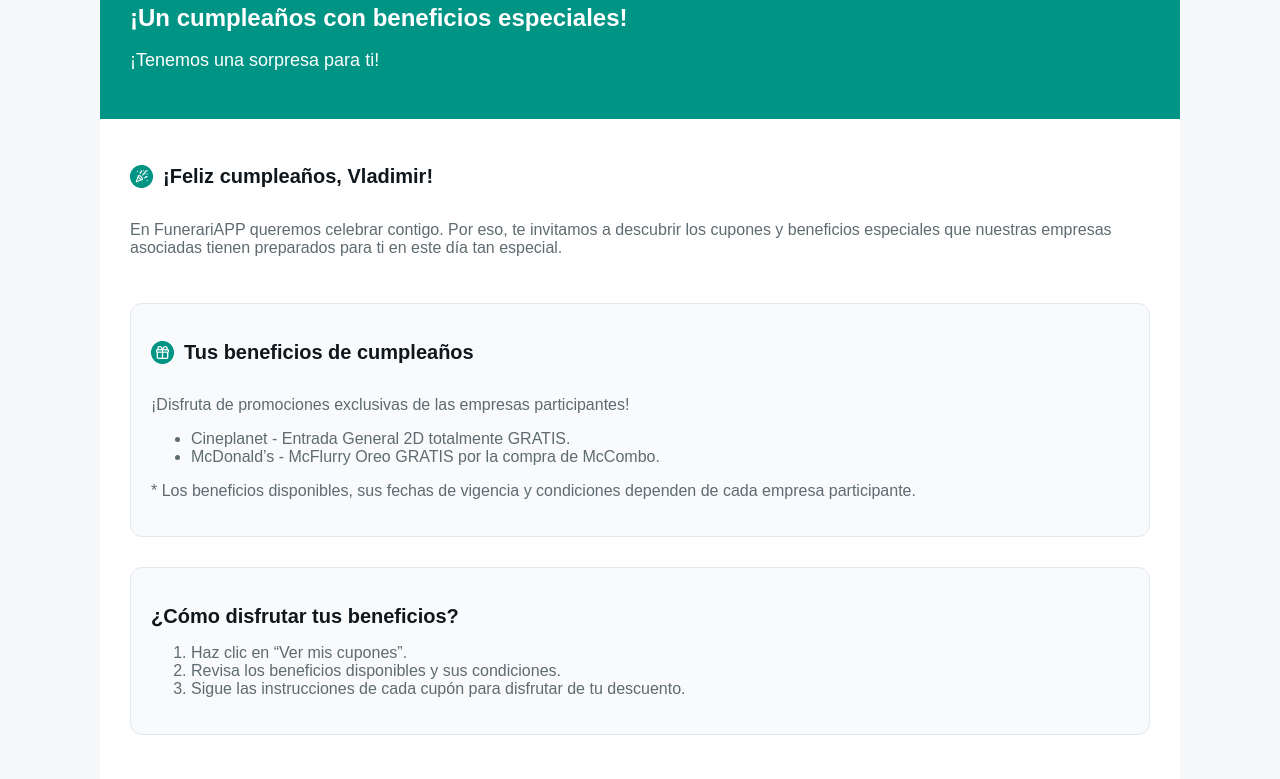
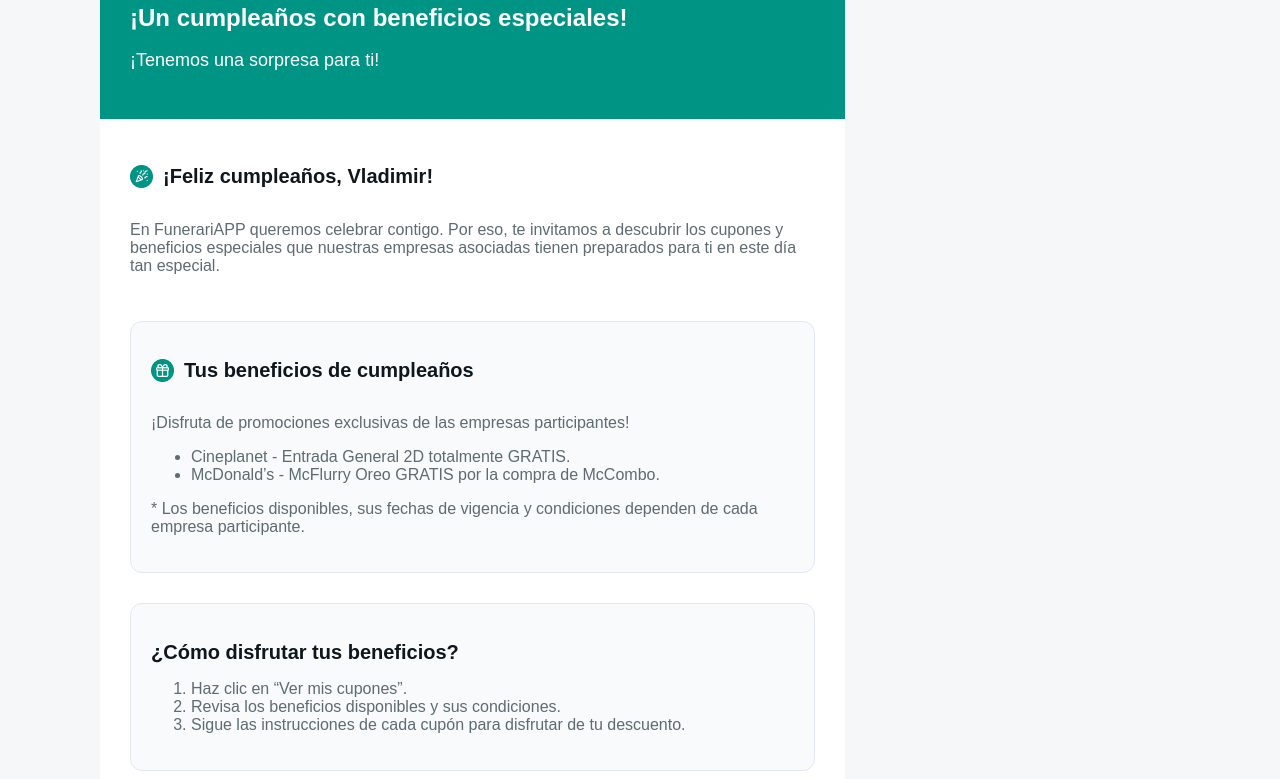
Before and after one commit to MiriamCordova/Plantilla-correo, a plain HTML site: page index.html in a window 1280 px wide. Shown: the part 226-1005 px from the top of the page. Drawn offline with Linux system fonts and the light colour scheme.

Commit message:
tamaño del body

```diff
--- a/styles.css
+++ b/styles.css
@@ -3,6 +3,8 @@
     margin: 100px;
     font-family: Arial, sans-serif;
     background-color: #F6F7F9;
+    width: 745px;
+    height: auto;
 }
 
 .logo {
```
